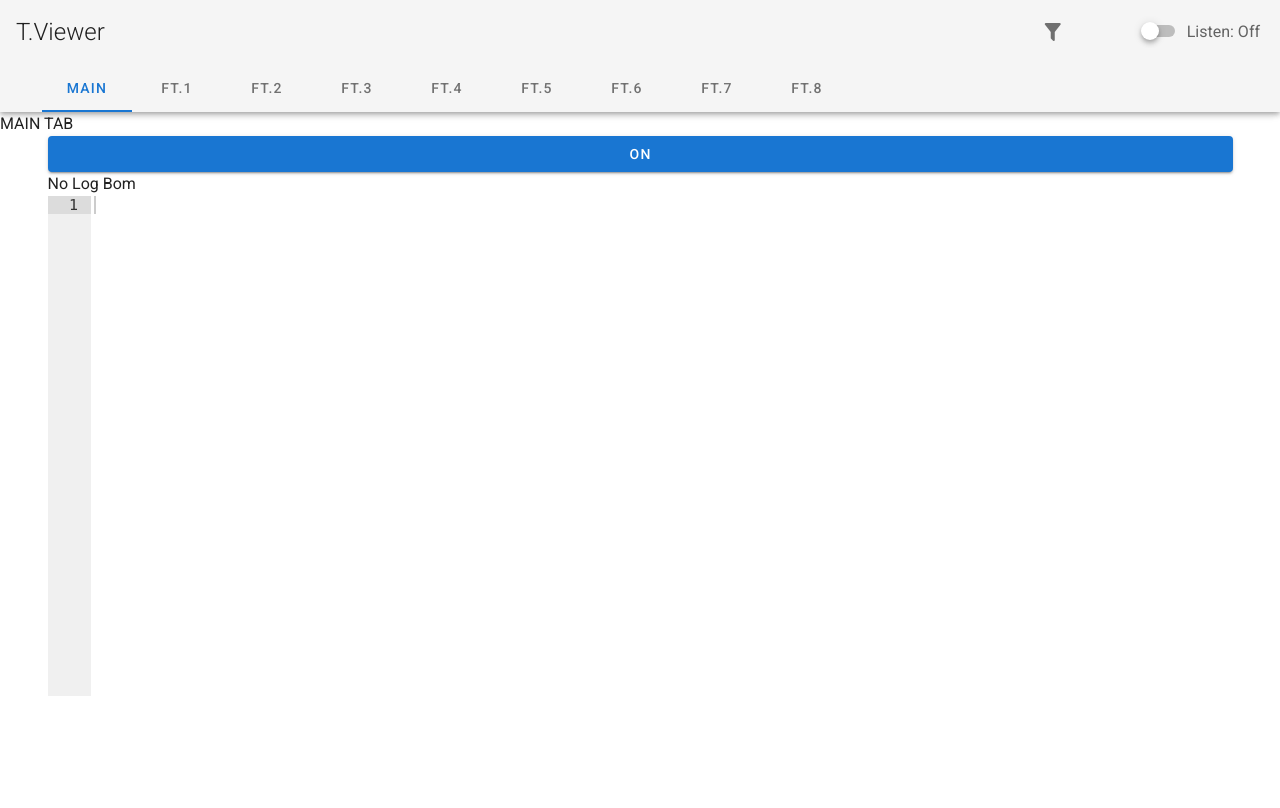
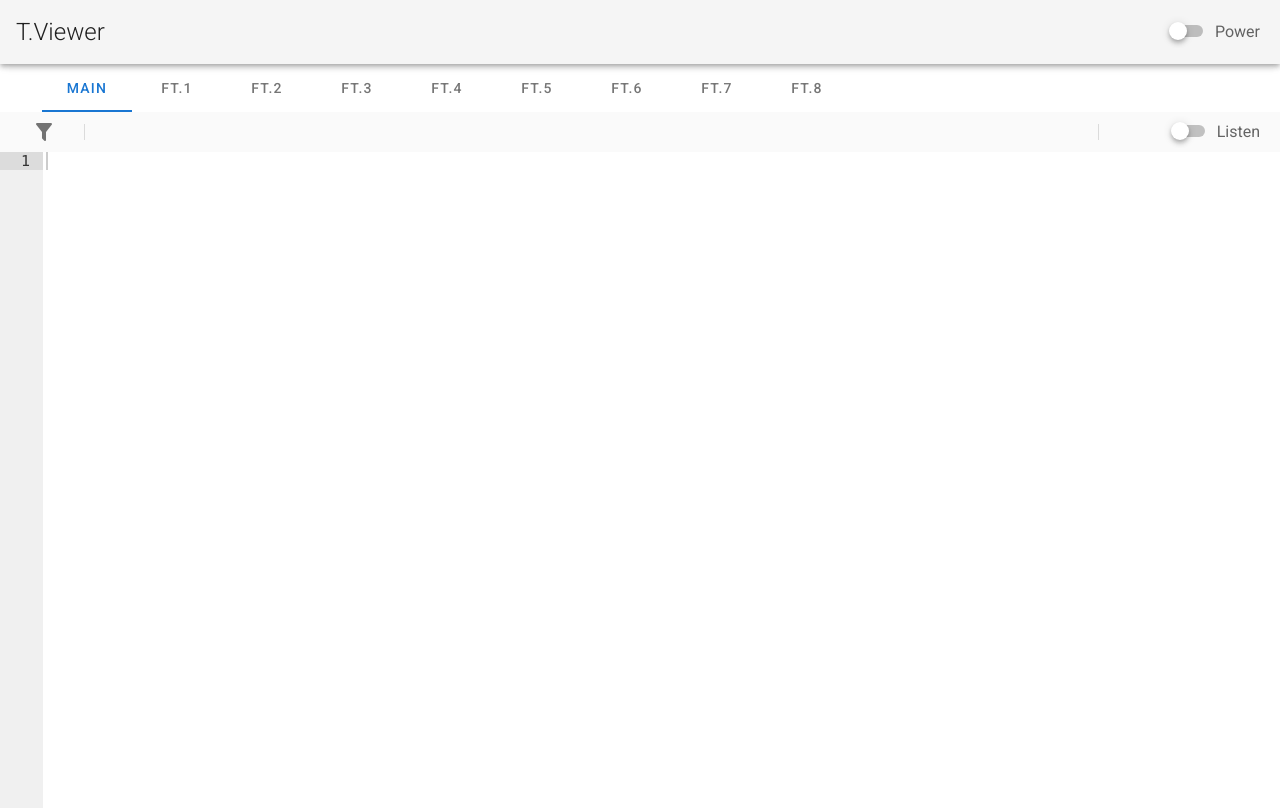
Before and after one commit to msaltnet/T.Viewer, a Vue app: page / in a window 1280 px wide. Built offline with nearby package versions, Linux system fonts and the light colour scheme.

Commit message:
Change LogMonitor, App UI - Add toolbar - Modify height - Full size tab content box

```diff
--- a/src/App.vue
+++ b/src/App.vue
@@ -9,10 +9,6 @@
       <v-spacer></v-spacer>
 
       <v-btn icon class="mx-1">
-        <v-icon>mdi-filter</v-icon>
-      </v-btn>
-
-      <v-btn icon class="mx-1">
         <v-icon>mdi-settings</v-icon>
       </v-btn>
 
@@ -22,10 +18,11 @@
         v-model="switchListen"
         v-on:change="onSwitchChange"
         class="mx-1"
-        :label="`Listen: ${switchListen?'On':'Off'}`"
+        :label="'Power'"
       ></v-switch>
+    </v-app-bar>
 
-      <template v-slot:extension>
+    <v-content>
       <v-tabs
         align-with-title
         v-model="currentItem"
@@ -33,7 +30,7 @@
       >
         <v-tab
           :href="'#tab-main'"
-          >main</v-tab>
+        >Main</v-tab>
         <v-tab
           :href="'#tab-1'"
         >ft.1</v-tab>
@@ -59,16 +56,10 @@
           :href="'#tab-8'"
         >ft.8</v-tab>
       </v-tabs>
-      </template>
-    </v-app-bar>
-
-    <v-content>
 
       <v-tabs-items v-model="currentItem">
         <v-tab-item
-          :value="'tab-main'"
-        >
-          MAIN TAB
+          :value="'tab-main'">
           <LogMonitor
             v-bind:listenSwitch="switchListen"
             listenerId="listener-0"
--- a/src/components/LogMonitor.vue
+++ b/src/components/LogMonitor.vue
@@ -1,21 +1,32 @@
 <template>
-  <v-container>
-    <v-row
-      text-center
-      wrap
-    >
-      <v-btn
-        v-bind:outlined="!isListenerOn"
-        block
-        color="primary"
-        v-on:click="onStartButton"
-        >
-        {{ btnText }}
+  <div>
+    <v-toolbar color="grey lighten-5 elevation-0" :height="toolbarHeight">
+      <v-btn icon class="mx-1">
+        <v-icon>mdi-filter</v-icon>
       </v-btn>
-      {{ message }}
-      <div ref="viewer" :style="{'height': '500px', 'width': '100%'}"></div>
-    </v-row>
-  </v-container>
+
+      <v-divider class="mx-3" inset vertical></v-divider>
+
+      <v-spacer></v-spacer>
+
+      <v-divider class="mx-3" inset vertical></v-divider>
+
+      <v-btn icon class="mx-1">
+        <v-icon>mdi-settings</v-icon>
+      </v-btn>
+
+      <v-switch
+        dense
+        hide-details
+        v-model="isListenerOn"
+        v-on:change="onSwitchChanged"
+        class="mx-1"
+        :label="'Listen'"
+      ></v-switch>
+    </v-toolbar>
+
+    <div ref="viewer" :style="{'height': editorHeight + 'px'}"></div>
+  </div>
 </template>
 
 <script>
@@ -25,11 +36,14 @@ import GlobalSettings from '../globalSettings';
 import { ipcRenderer } from 'electron';
 export default {
   props: ['listenSwitch', 'listenerId', 'filter'],
-  data: () => ({
-      message: 'No Log Bom',
-      isListenerOn: true,
-      globalSettings: new GlobalSettings()
-  }),
+  data: function () {
+    return {
+      toolbarHeight: 40,
+      isListenerOn: false,
+      globalSettings: new GlobalSettings(),
+      editorHeight: this.getEditorHeight(),
+    }
+  },
   computed: {
     btnText() {
       return this.isListenerOn ? 'On' : 'Off';
@@ -43,14 +57,11 @@ export default {
     this.viewer = AceEditor.createViewer(this.$refs.viewer, this.globalSettings);
   },
   methods: {
-    onStartButton: function () {
-      console.log(this.listenerId);
+    onSwitchChanged: function () {
       if (this.isListenerOn) {
-        this.isListenerOn = false;
         this.listenerTag = this.logListener.registerListener(this.onMessageReceived);
         console.log(this.listenerTag);
       } else {
-        this.isListenerOn = true;
         this.logListener.unregisterListener(this.listenerTag);
       }
     },
@@ -76,7 +87,11 @@ export default {
       });
 
       this.viewer.scrollToLine(this.viewer.session.getLength());
-    }
+    },
+    getEditorHeight() {
+      console.log(window.innerHeight - 56 - 88);
+      return window.innerHeight - 56 - 88;
+    },
   }
 }
 </script>
```
Also changed, not shown: 1 other file (tests, documents, lock files or other folders). Lines whose indentation alone changed are shown as unchanged.
